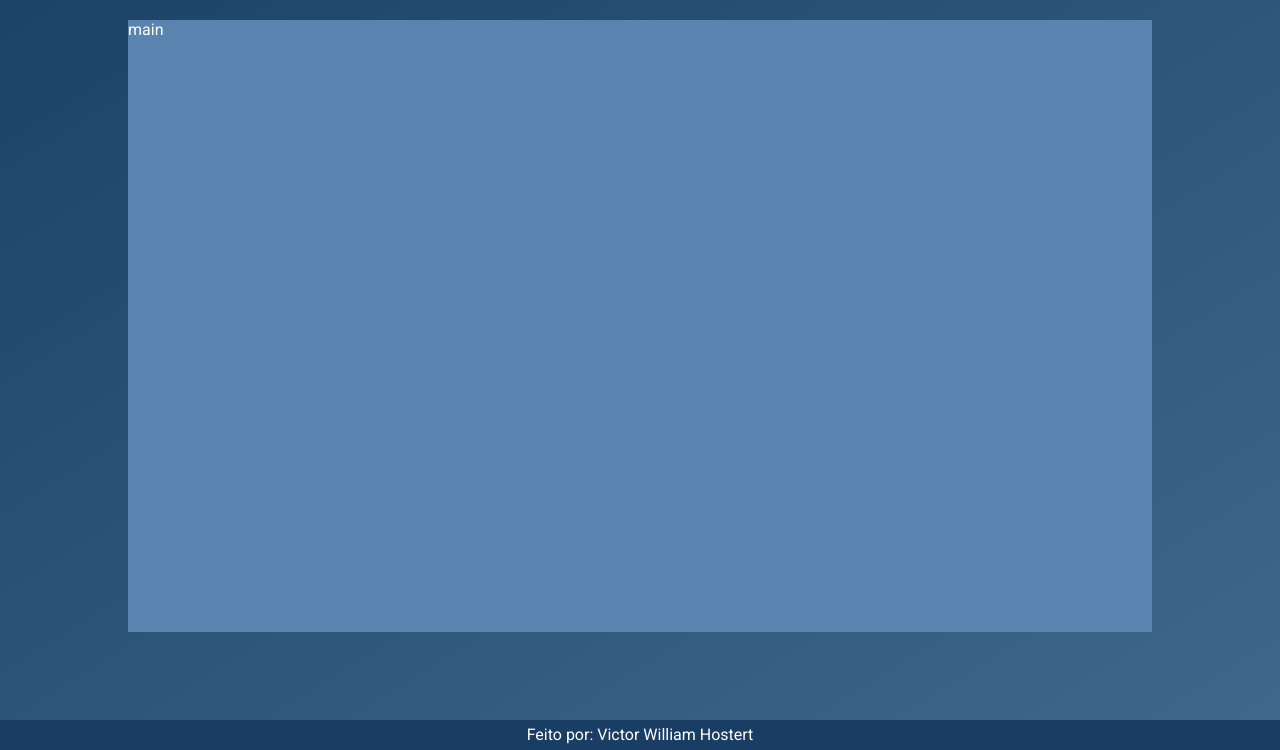
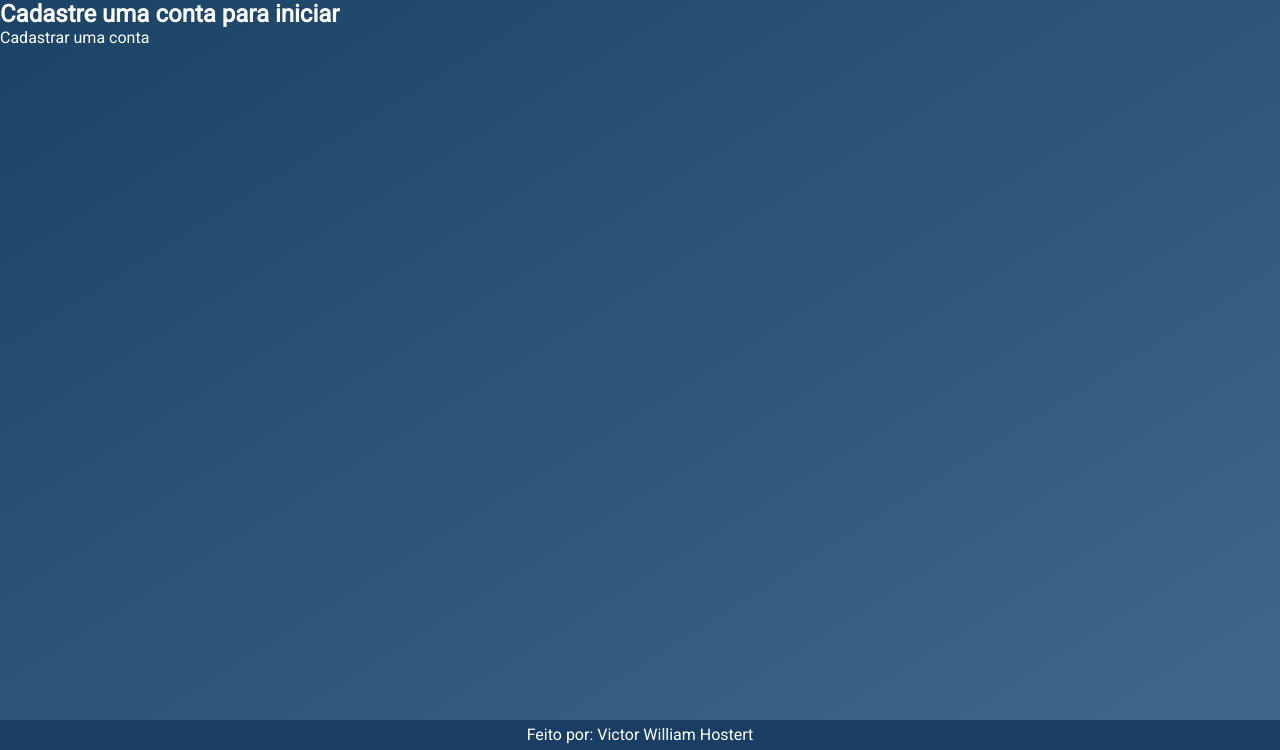
Before and after one commit to victorhostert/DesafioPubFuture, a Django app: page / in a window 1280 px wide. Shown: the part 50-800 px from the top of the page. Run offline with Django 4.2, Linux system fonts and the light colour scheme; data that the repository does not hold is empty.

Commit message:
feat: novas funções na homepage

```diff
--- a/administrador_financas/settings.py
+++ b/administrador_financas/settings.py
@@ -37,6 +37,9 @@ INSTALLED_APPS = [
     'django.contrib.sessions',
     'django.contrib.messages',
     'django.contrib.staticfiles',
+    'contas.apps.ContasConfig',
+    'despesas.apps.DespesasConfig',
+    'receitas.apps.ReceitasConfig',
 ]
 
 MIDDLEWARE = [
--- a/administrador_financas/views.py
+++ b/administrador_financas/views.py
@@ -1,4 +1,9 @@
 from django.shortcuts import render
+from contas.models import Contas
 
 def homepage(request):
-    return render(request, 'homepage.html')
+    contas = Contas.objects.all()
+    context = {
+        'contas': contas
+    }
+    return render(request, 'homepage.html', context)
--- a/templates/homepage.html
+++ b/templates/homepage.html
@@ -3,7 +3,19 @@
 {% block 'titulo' %}Administrador de Finanças{% endblock %}
 
 {% block 'conteudo' %}
-<div class="wrapper">
-    <p>main</p>
-</div>
+{% if contas %}
+    <div class="wrapper">
+        <h1>Escolha uma conta:</h1>
+        {% for conta in contas %}
+            <div class="contas_grid">
+                {{conta.instituicaoFinanceira}}
+            </div>
+        {% endfor %}
+    </div>
+{% else %}
+    <div class="wrapper_menor">
+        <h2>Cadastre uma conta para iniciar</h2>
+        <a href="#">Cadastrar uma conta</a>
+    </div>
+{% endif %}
 {% endblock %}
```
